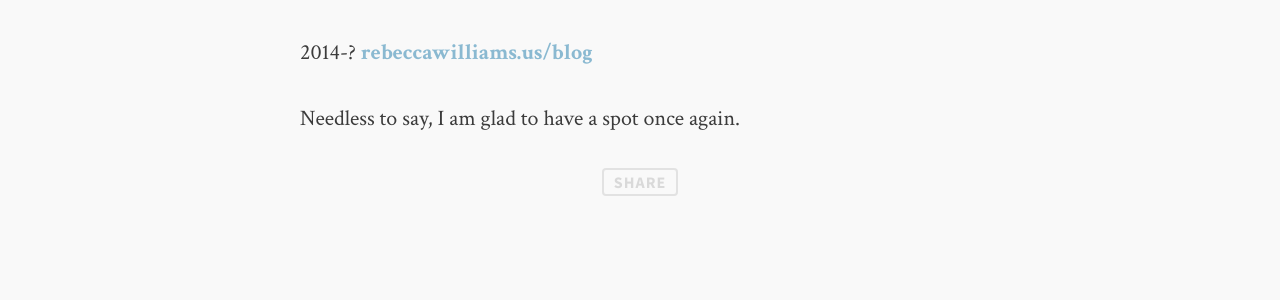
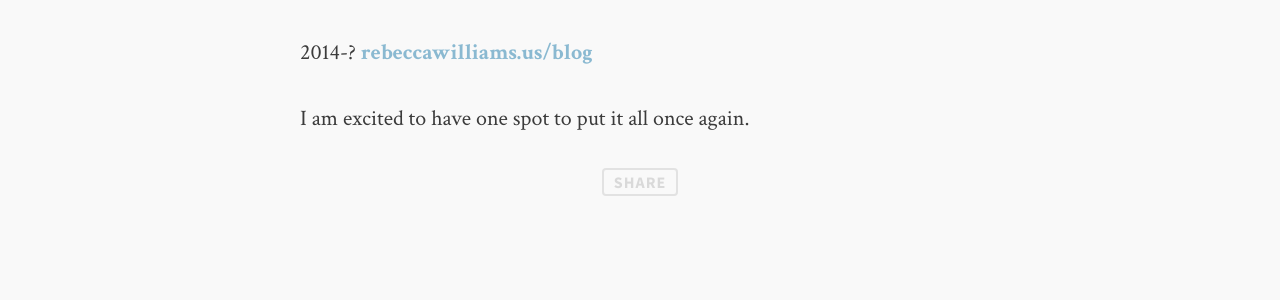
Before and after one commit to rebeccawilliams/rebeccawilliams.us, a Jekyll site: the page built from _posts/2013-08-17-helloworld.md, in a window 1280 px wide and 900 px high, scrolled down 2561 px. Shown: the part 271-571 px from the top of the window. Built offline with Jekyll 4.4.1, drawn with Linux system fonts in a browser that asks for light colours; comment, search, counter and statistics services are not loaded.

Commit message:
Update 2013-08-17-helloworld.md

```diff
--- a/_posts/2013-08-17-helloworld.md
+++ b/_posts/2013-08-17-helloworld.md
@@ -33,4 +33,4 @@ To date:
 
 2014-? **[rebeccawilliams.us/blog](http://rebeccawilliams.us/blog)**
 
-Needless to say, I am glad to have a spot once again.
+I am excited to have one spot to put it all once again.
```
